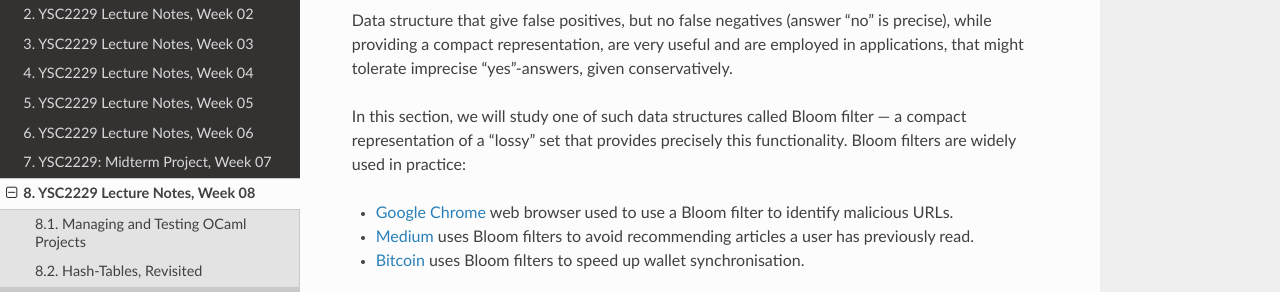
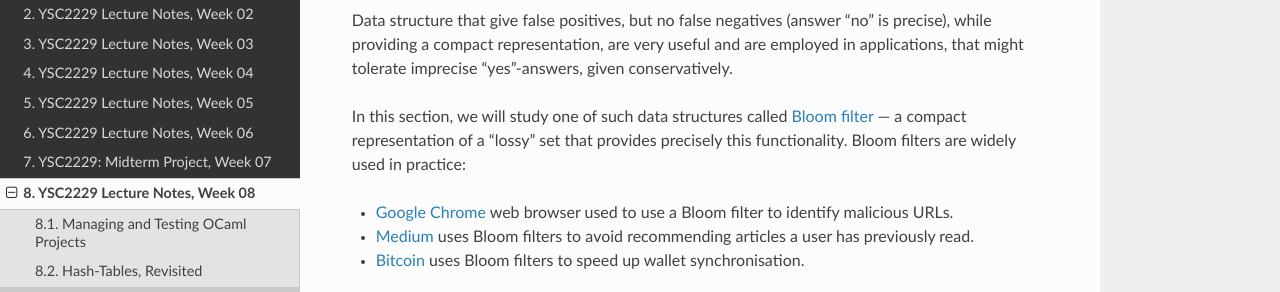
Before and after one commit to ilyasergey/YSC2229, a Sphinx documentation site: the page built from source/week-08_bloom.rst, in a window 1280 px wide and 900 px high, scrolled down 586 px. Shown: the part 151-443 px from the top of the window. Built offline with Sphinx 7.4.7 and the Read the Docs theme 2.0.0, drawn with Linux system fonts in a browser that asks for light colours; part of the change alters nothing that is shown.

```diff
--- a/source/week-08_bloom.rst
+++ b/source/week-08_bloom.rst
@@ -26,7 +26,7 @@ formation of whether a certain element is or is not in a given set.
 
 Data structure that give false positives, but no false negatives (answer "no" is precise), while providing a compact representation, are very useful and are employed in applications, that might tolerate imprecise "yes"-answers, given conservatively.
 
-In this section, we will study one of such data structures called Bloom filter --- a compact representation of a "lossy" set that provides precisely this functionality. Bloom filters are widely used in practice:
+In this section, we will study one of such data structures called `Bloom filter <https://en.wikipedia.org/wiki/Bloom_filter>`_ --- a compact representation of a "lossy" set that provides precisely this functionality. Bloom filters are widely used in practice:
 
 * `Google Chrome <https://www.google.com/chrome/>`_ web browser used to use a Bloom filter to identify malicious URLs.
 
```
